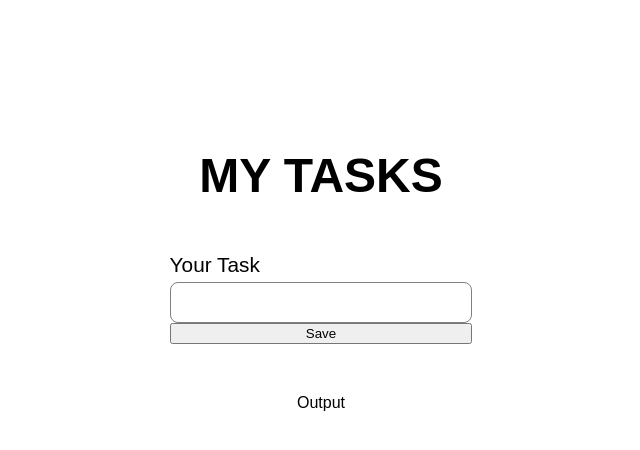
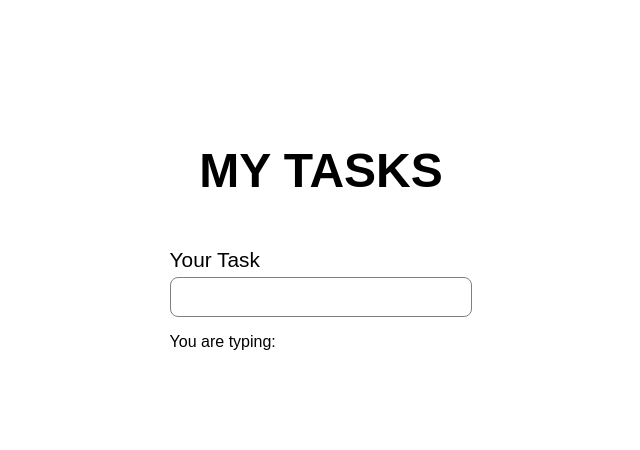
Before and after one commit to beetlejays/ng-tasker, an Angular app: page / in a window 1280 px wide. Shown: the top 450 px of the page, without its empty margins (319-959 px from the left). Built offline with nearby package versions, Linux system fonts and the light colour scheme.

Commit message:
Update formatting, show typed string in app from input

```diff
--- a/src/app/app.component.html
+++ b/src/app/app.component.html
@@ -15,7 +15,6 @@
       <div class="container">
         <header>MY TASKS</header>
         <div><app-input></app-input></div>
-        <div>Output</div>
       </div>
     </main>
   </body>
--- a/src/app/input/input.component.html
+++ b/src/app/input/input.component.html
@@ -2,6 +2,5 @@
   <label for="task">Your Task</label>
 
   <input [(ngModel)]="inputTask" class="task-input-form" type="text" #task />
-  {{ inputTask }}
-  <button (click)="onSaveTask(inputTask)">Save</button>
+  <p>You are typing: {{ inputTask }}</p>
 </div>
--- a/src/app/input/input.component.ts
+++ b/src/app/input/input.component.ts
@@ -8,8 +8,6 @@
 export class InputComponent {
  inputTask: string = ""
 
- onSaveTask(inputTask: string)  {
-  console.log("this works")
- }
+
 
 }
```
